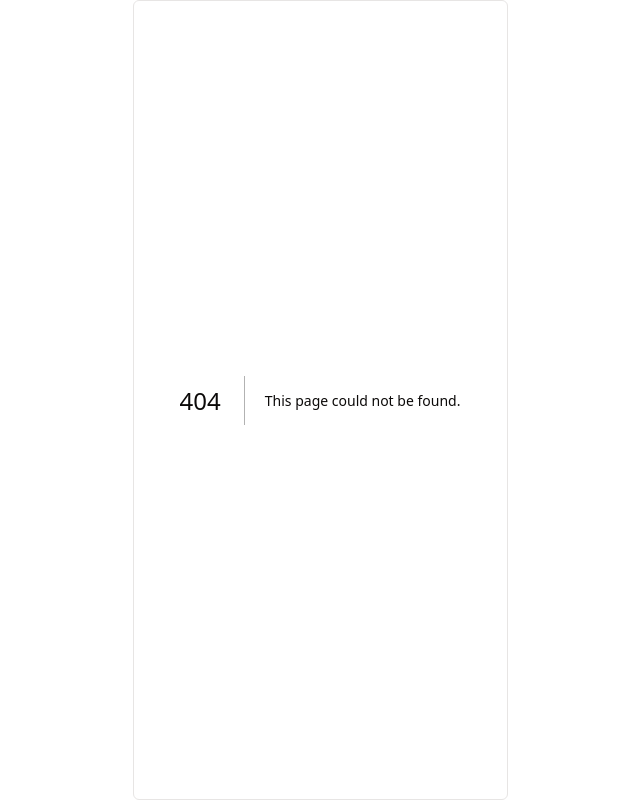
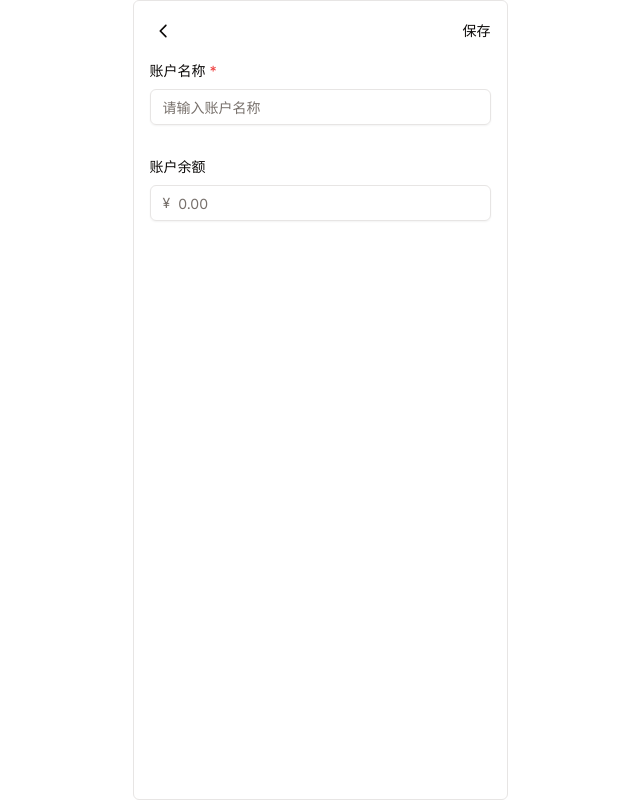
Before and after one commit to inscorpio/bookkeeping, a Next.js app: page /wallets/create in a window 1280 px wide. Before the commit this address had no page. Shown: the whole page, without its empty margins (320-960 px from the left). Built offline with nearby package versions, Linux system fonts and the light colour scheme.

Commit message:
feat: build the wallet account create page

```diff
--- a/app/create/_components/BillCreate.tsx
+++ b/app/create/_components/BillCreate.tsx
@@ -7,7 +7,7 @@
 import ActionBar from '~/app/create/_components/ActionBar'
 import CategoryList from '~/app/create/_components/CategoryList'
 import KeyBoard from '~/app/create/_components/KeyBoard'
-import BackToHome from '~/components/BackToHome'
+import BackTo from '~/components/BackTo'
 import { Input } from '~/components/ui/input'
 import { Container, Footer, Header, Main } from '~/components/ui/layout'
 import { useToast } from '~/components/ui/use-toast'
@@ -45,9 +45,9 @@
     <>
       <Container className="bg-stone-100">
         <Header>
-          <BackToHome />
+          <BackTo />
         </Header>
-        <Main className="p-0">
+        <Main className="px-6">
           <CategoryList
             categories={categories}
             selectIndex={selectIndex}
--- a/app/create/_components/CategoryList.tsx
+++ b/app/create/_components/CategoryList.tsx
@@ -6,7 +6,7 @@
 export default function CategoryList({ categories, selectIndex, onSelect }: { categories: CategoryClient[]; selectIndex: number; onSelect: (index: number) => void }) {
   return (
     <>
-      <ul className="grid grid-cols-4 gap-4 m-4">
+      <ul className="grid grid-cols-4 gap-4">
         {
           // eslint-disable-next-line antfu/consistent-list-newline
           categories.map((v, i) => (
--- a/app/globals.css
+++ b/app/globals.css
@@ -33,6 +33,8 @@
     --ring: 20 14.3% 4.1%;
 
     --radius: 0.5rem;
+
+    --danger: #ef4444;
   }
 
   .dark {
@@ -63,6 +65,8 @@
     --border: 12 6.5% 15.1%;
     --input: 12 6.5% 15.1%;
     --ring: 24 5.7% 82.9%;
+
+    --danger: #ef4444;
   }
 }
 
@@ -79,3 +83,9 @@
     @apply font-bold;
   }
 }
+
+.required::after {
+  content: '*';
+  margin-left: 0.25rem;
+  color: var(--danger);
+}
--- a/app/page.tsx
+++ b/app/page.tsx
@@ -39,7 +39,7 @@
                           <TableCell>{bill.note || bill.category.label}</TableCell>
                           <TableCell>
                             <Amount>
-                              {`${bill.amount}`}
+                              {bill.amount.toNumber()}
                             </Amount>
                           </TableCell>
                         </TableRow>
--- a/app/wallets/_components/AddAccount.tsx
+++ /dev/null
@@ -1,19 +0,0 @@
-'use client'
-import { PlusIcon } from '@radix-ui/react-icons'
-import { useToast } from '~/components/ui/use-toast'
-
-export default function AddAccount() {
-  const { toast } = useToast()
-  return (
-    <>
-      <button onClick={() => {
-        toast({
-          title: 'TODO',
-        })
-      }}
-      >
-        <PlusIcon width="1.5em" height="1.5em" />
-      </button>
-    </>
-  )
-}
--- /dev/null
+++ b/app/wallets/create/page.tsx
@@ -0,0 +1,88 @@
+'use client'
+import { zodResolver } from '@hookform/resolvers/zod'
+import { useForm } from 'react-hook-form'
+import * as z from 'zod'
+import BackTo from '~/components/BackTo'
+import {
+  Form,
+  FormControl,
+  FormField,
+  FormItem,
+  FormLabel,
+  FormMessage,
+} from '~/components/ui/form'
+import { Input } from '~/components/ui/input'
+import { Input as InputFix, InputProvider, Prefix } from '~/components/ui/input.fix'
+import { Container, Header, Main } from '~/components/ui/layout'
+
+export default function Page() {
+  const formSchema = z.object({
+    name: z.string({ required_error: '账户名称不能为空' }).min(1, '账户名称不能为空').max(50, '账户名称不能超过 50 个字符'),
+    amount: z.string(),
+  })
+
+  const form = useForm<z.infer<typeof formSchema>>({
+    resolver: zodResolver(formSchema),
+    defaultValues: {
+      name: '',
+      amount: '',
+    },
+  })
+
+  function onSubmit(values: z.infer<typeof formSchema>) {
+    // TODO: build API
+    // eslint-disable-next-line no-console
+    console.log(values)
+  }
+  return (
+    <>
+      <Container>
+        <Header className="flex-x-between">
+          <BackTo href="/wallets" />
+          <button onClick={form.handleSubmit(onSubmit)}>保存</button>
+        </Header>
+        <Main>
+          <Form {...form}>
+            <form className="space-y-8">
+              <FormField
+                control={form.control}
+                name="name"
+                render={({ field }) => (
+                  <FormItem>
+                    <FormLabel className="required">账户名称</FormLabel>
+                    <FormControl>
+                      <Input placeholder="请输入账户名称" {...field} />
+                    </FormControl>
+                    <FormMessage />
+                  </FormItem>
+                )}
+              />
+              <FormField
+                control={form.control}
+                name="amount"
+                render={({ field }) => (
+                  <FormItem>
+                    <FormLabel>账户余额</FormLabel>
+                    <FormControl>
+                      <InputProvider>
+                        <Prefix>
+                          ¥
+                        </Prefix>
+                        <InputFix
+                          type="number"
+                          placeholder="0.00"
+                          {...field}
+                        />
+                      </InputProvider>
+                    </FormControl>
+                    <FormMessage />
+                  </FormItem>
+                )}
+              />
+            </form>
+          </Form>
+        </Main>
+      </Container>
+    </>
+  )
+}
--- a/app/wallets/page.tsx
+++ b/app/wallets/page.tsx
@@ -1,14 +1,17 @@
-import AddAccount from '~/app/wallets/_components/AddAccount'
-import BackToHome from '~/components/BackToHome'
+import { PlusIcon } from '@radix-ui/react-icons'
+import Link from 'next/link'
+import BackTo from '~/components/BackTo'
 import { Container, Header, Main } from '~/components/ui/layout'
 
-export default function Pages() {
+export default function Page() {
   return (
     <>
       <Container>
         <Header className="flex-x-between">
-          <BackToHome />
-          <AddAccount />
+          <BackTo />
+          <Link href="wallets/create">
+            <PlusIcon width="1.5em" height="1.5em" />
+          </Link>
         </Header>
         <Main>
           wallets
--- a/components/BackToHome.tsx
+++ b/components/BackTo.tsx
@@ -1,13 +1,12 @@
 import { CaretLeftIcon } from '@radix-ui/react-icons'
 import Link from 'next/link'
 
-export default function BackToHome() {
+export default function BackTo({ href = '/' }: { href?: string }) {
   return (
     <>
-      <Link href="/">
+      <Link href={href}>
         <div className="flex-y-center gap-1">
           <CaretLeftIcon width="2em" height="2em" />
-          <span className="text-lg">主页</span>
         </div>
       </Link>
     </>
--- /dev/null
+++ b/components/ui/form.tsx
@@ -0,0 +1,176 @@
+import * as React from "react"
+import * as LabelPrimitive from "@radix-ui/react-label"
+import { Slot } from "@radix-ui/react-slot"
+import {
+  Controller,
+  ControllerProps,
+  FieldPath,
+  FieldValues,
+  FormProvider,
+  useFormContext,
+} from "react-hook-form"
+
+import { cn } from "~/utils"
+import { Label } from "~/components/ui/label"
+
+const Form = FormProvider
+
+type FormFieldContextValue<
+  TFieldValues extends FieldValues = FieldValues,
+  TName extends FieldPath<TFieldValues> = FieldPath<TFieldValues>
+> = {
+  name: TName
+}
+
+const FormFieldContext = React.createContext<FormFieldContextValue>(
+  {} as FormFieldContextValue
+)
+
+const FormField = <
+  TFieldValues extends FieldValues = FieldValues,
+  TName extends FieldPath<TFieldValues> = FieldPath<TFieldValues>
+>({
+  ...props
+}: ControllerProps<TFieldValues, TName>) => {
+  return (
+    <FormFieldContext.Provider value={{ name: props.name }}>
+      <Controller {...props} />
+    </FormFieldContext.Provider>
+  )
+}
+
+const useFormField = () => {
+  const fieldContext = React.useContext(FormFieldContext)
+  const itemContext = React.useContext(FormItemContext)
+  const { getFieldState, formState } = useFormContext()
+
+  const fieldState = getFieldState(fieldContext.name, formState)
+
+  if (!fieldContext) {
+    throw new Error("useFormField should be used within <FormField>")
+  }
+
+  const { id } = itemContext
+
+  return {
+    id,
+    name: fieldContext.name,
+    formItemId: `${id}-form-item`,
+    formDescriptionId: `${id}-form-item-description`,
+    formMessageId: `${id}-form-item-message`,
+    ...fieldState,
+  }
+}
+
+type FormItemContextValue = {
+  id: string
+}
+
+const FormItemContext = React.createContext<FormItemContextValue>(
+  {} as FormItemContextValue
+)
+
+const FormItem = React.forwardRef<
+  HTMLDivElement,
+  React.HTMLAttributes<HTMLDivElement>
+>(({ className, ...props }, ref) => {
+  const id = React.useId()
+
+  return (
+    <FormItemContext.Provider value={{ id }}>
+      <div ref={ref} className={cn("space-y-2", className)} {...props} />
+    </FormItemContext.Provider>
+  )
+})
+FormItem.displayName = "FormItem"
+
+const FormLabel = React.forwardRef<
+  React.ElementRef<typeof LabelPrimitive.Root>,
+  React.ComponentPropsWithoutRef<typeof LabelPrimitive.Root>
+>(({ className, ...props }, ref) => {
+  const { error, formItemId } = useFormField()
+
+  return (
+    <Label
+      ref={ref}
+      className={cn(error && "text-destructive", className)}
+      htmlFor={formItemId}
+      {...props}
+    />
+  )
+})
+FormLabel.displayName = "FormLabel"
+
+const FormControl = React.forwardRef<
+  React.ElementRef<typeof Slot>,
+  React.ComponentPropsWithoutRef<typeof Slot>
+>(({ ...props }, ref) => {
+  const { error, formItemId, formDescriptionId, formMessageId } = useFormField()
+
+  return (
+    <Slot
+      ref={ref}
+      id={formItemId}
+      aria-describedby={
+        !error
+          ? `${formDescriptionId}`
+          : `${formDescriptionId} ${formMessageId}`
+      }
+      aria-invalid={!!error}
+      {...props}
+    />
+  )
+})
+FormControl.displayName = "FormControl"
+
+const FormDescription = React.forwardRef<
+  HTMLParagraphElement,
+  React.HTMLAttributes<HTMLParagraphElement>
+>(({ className, ...props }, ref) => {
+  const { formDescriptionId } = useFormField()
+
+  return (
+    <p
+      ref={ref}
+      id={formDescriptionId}
+      className={cn("text-[0.8rem] text-muted-foreground", className)}
+      {...props}
+    />
+  )
+})
+FormDescription.displayName = "FormDescription"
+
+const FormMessage = React.forwardRef<
+  HTMLParagraphElement,
+  React.HTMLAttributes<HTMLParagraphElement>
+>(({ className, children, ...props }, ref) => {
+  const { error, formMessageId } = useFormField()
+  const body = error ? String(error?.message) : children
+
+  if (!body) {
+    return null
+  }
+
+  return (
+    <p
+      ref={ref}
+      id={formMessageId}
+      className={cn("text-[0.8rem] font-medium text-destructive", className)}
+      {...props}
+    >
+      {body}
+    </p>
+  )
+})
+FormMessage.displayName = "FormMessage"
+
+export {
+  useFormField,
+  Form,
+  FormItem,
+  FormLabel,
+  FormControl,
+  FormDescription,
+  FormMessage,
+  FormField,
+}
--- /dev/null
+++ b/components/ui/input.fix.tsx
@@ -0,0 +1,53 @@
+import * as React from "react"
+
+import { cn } from "~/utils"
+
+export interface InputProps
+  extends React.InputHTMLAttributes<HTMLInputElement> {}
+
+  // TODO: handle the focus-visible style when focus
+const InputProvider = React.forwardRef<HTMLLabelElement, React.HTMLAttributes<HTMLLabelElement>>(
+  ({ className, ...props }, ref) => {
+    return (
+      <label
+      className={cn('flex-y-center space-x-2 h-9 w-full rounded-md border border-input bg-transparent px-3 py-1 text-sm shadow-sm transition-colors', className)}
+        ref={ref}
+        {...props}
+      />
+    )
+  },
+)
+InputProvider.displayName = 'InputWrapper'
+
+// TODO: change the text color when focus
+const Prefix = React.forwardRef<HTMLSpanElement, React.HTMLAttributes<HTMLSpanElement>>(
+  ({ className, ...props }, ref) => {
+    return (
+      <span
+      className={cn('text-stone-500', className)}
+        ref={ref}
+        {...props}
+      />
+    )
+  },
+)
+Prefix.displayName = 'Prefix'
+
+const Input = React.forwardRef<HTMLInputElement, InputProps>(
+  ({ className, type, ...props }, ref) => {
+    return (
+      <input
+        type={type}
+        className={cn(
+          "w-full h-full file:border-0 file:bg-transparent file:text-sm file:font-medium placeholder:text-muted-foreground focus-visible:outline-none focus-visible:ring-0 focus-visible:ring-transparent disabled:cursor-not-allowed disabled:opacity-50",
+          className
+        )}
+        ref={ref}
+        {...props}
+      />
+    )
+  }
+)
+Input.displayName = "Input"
+
+export { Input, InputProvider, Prefix }
--- /dev/null
+++ b/components/ui/label.tsx
@@ -0,0 +1,26 @@
+"use client"
+
+import * as React from "react"
+import * as LabelPrimitive from "@radix-ui/react-label"
+import { cva, type VariantProps } from "class-variance-authority"
+
+import { cn } from "~/utils"
+
+const labelVariants = cva(
+  "text-sm font-medium leading-none peer-disabled:cursor-not-allowed peer-disabled:opacity-70"
+)
+
+const Label = React.forwardRef<
+  React.ElementRef<typeof LabelPrimitive.Root>,
+  React.ComponentPropsWithoutRef<typeof LabelPrimitive.Root> &
+    VariantProps<typeof labelVariants>
+>(({ className, ...props }, ref) => (
+  <LabelPrimitive.Root
+    ref={ref}
+    className={cn(labelVariants(), className)}
+    {...props}
+  />
+))
+Label.displayName = LabelPrimitive.Root.displayName
+
+export { Label }
--- a/package.json
+++ b/package.json
@@ -10,10 +10,12 @@
     "test": "vitest --coverage"
   },
   "dependencies": {
+    "@hookform/resolvers": "^3.3.2",
     "@prisma/client": "5.5.2",
     "@radix-ui/react-avatar": "^1.0.4",
     "@radix-ui/react-dialog": "^1.0.5",
     "@radix-ui/react-icons": "^1.3.0",
+    "@radix-ui/react-label": "^2.0.2",
     "@radix-ui/react-slot": "^1.0.2",
     "@radix-ui/react-toast": "^1.1.5",
     "class-variance-authority": "^0.7.0",
@@ -25,6 +27,7 @@
     "react": "^18.2.0",
     "react-day-picker": "^8.9.1",
     "react-dom": "^18.2.0",
+    "react-hook-form": "^7.48.2",
     "tailwind-merge": "^2.0.0",
     "tailwindcss-animate": "^1.0.7",
     "zod": "^3.22.4"
```
Also changed, not shown: 1 other file (tests, documents, lock files or other folders).
